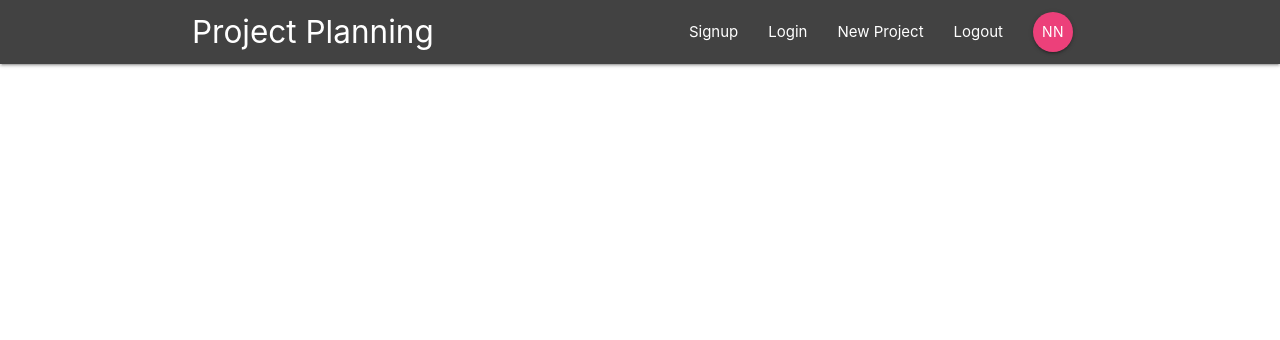
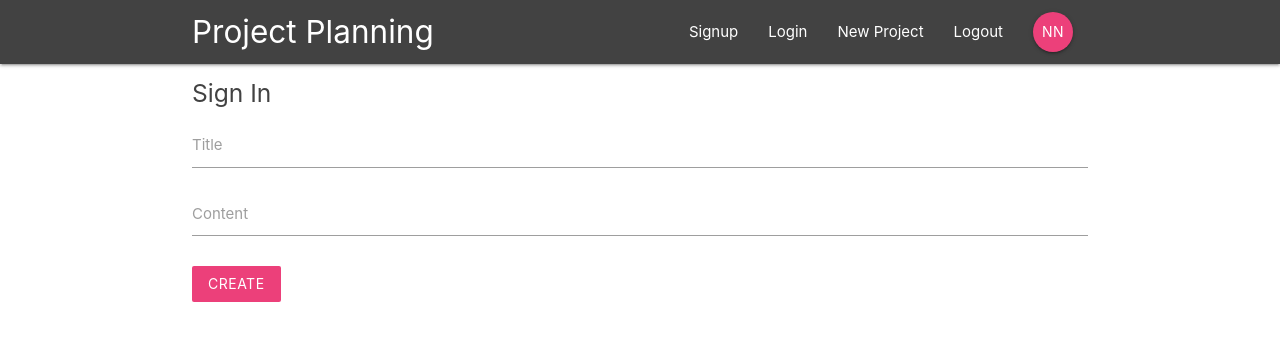
Before and after one commit to J-DK/react-redux-firebase, a React (Create React App) app: page /create in a window 1280 px wide. Shown: the top 340 px of the page. Built offline with nearby package versions, Linux system fonts and the light colour scheme.

Commit message:
feat(create-project): added a component to create a new project

```diff
--- a/src/App.js
+++ b/src/App.js
@@ -3,6 +3,9 @@
 import Navbar from "./components/layout/Navbar";
 import Dashboard from "./components/dashboard/Dashboard";
 import ProjectDetails from "./components/projects/ProjectDetails";
+import SignIn from "./components/auth/SignIn";
+import SignUp from "./components/auth/SignUp";
+import CreateProject from "./components/projects/CreateProject";
 
 class App extends Component {
     render() {
@@ -13,6 +16,9 @@
                     <Switch>
                         <Route exact path="/" component={Dashboard}/>
                         <Route path="/project/:id" component={ProjectDetails}/>
+                        <Route path="/signin" component={SignIn}/>
+                        <Route path="/signup" component={SignUp}/>
+                        <Route path="/create" component={CreateProject}/>
                     </Switch>
                 </div>
             </BrowserRouter>
--- a/src/components/layout/SignedOutLinks.js
+++ b/src/components/layout/SignedOutLinks.js
@@ -5,8 +5,8 @@
 const SignedOutLinks = () => {
     return (
         <ul className="right">
-            <li><NavLink to="/">Signup</NavLink></li>
-            <li><NavLink to="/">Login</NavLink></li>
+            <li><NavLink to="/signup">Signup</NavLink></li>
+            <li><NavLink to="/signin">Login</NavLink></li>
         </ul>
     );
 };
--- /dev/null
+++ b/src/components/projects/CreateProject.js
@@ -0,0 +1,45 @@
+import React, {Component} from "react";
+
+class CreateProject extends Component {
+
+    state = {
+        title: '',
+        content: ''
+    };
+
+    submitCreateProjectForm = (e) => {
+        e.preventDefault(); // Prevent the browser's default action of refreshing
+        console.log(this.state);
+    };
+
+    changeInput = (e) => {
+        this.setState({
+            [e.target.id]: e.target.value
+        });
+    };
+
+    render() {
+        return (
+            <div className="container">
+                <form onSubmit={this.submitCreateProjectForm} className="white">
+                    <h5 className="grey-text text-darken-3">
+                        Sign In
+                    </h5>
+                    <div className="input-field">
+                        <label htmlFor="title">Title</label>
+                        <input type="text" id="title" onChange={this.changeInput}/>
+                    </div>
+                    <div className="input-field">
+                        <label htmlFor="content">Content</label>
+                        <textarea id="content" className="materialize-textarea" onChange={this.changeInput}></textarea>
+                    </div>
+                    <div className="input-field">
+                        <button className="btn pink lighten-1 z-depth-0">Create</button>
+                    </div>
+                </form>
+            </div>
+        );
+    }
+}
+
+export default CreateProject;
```
